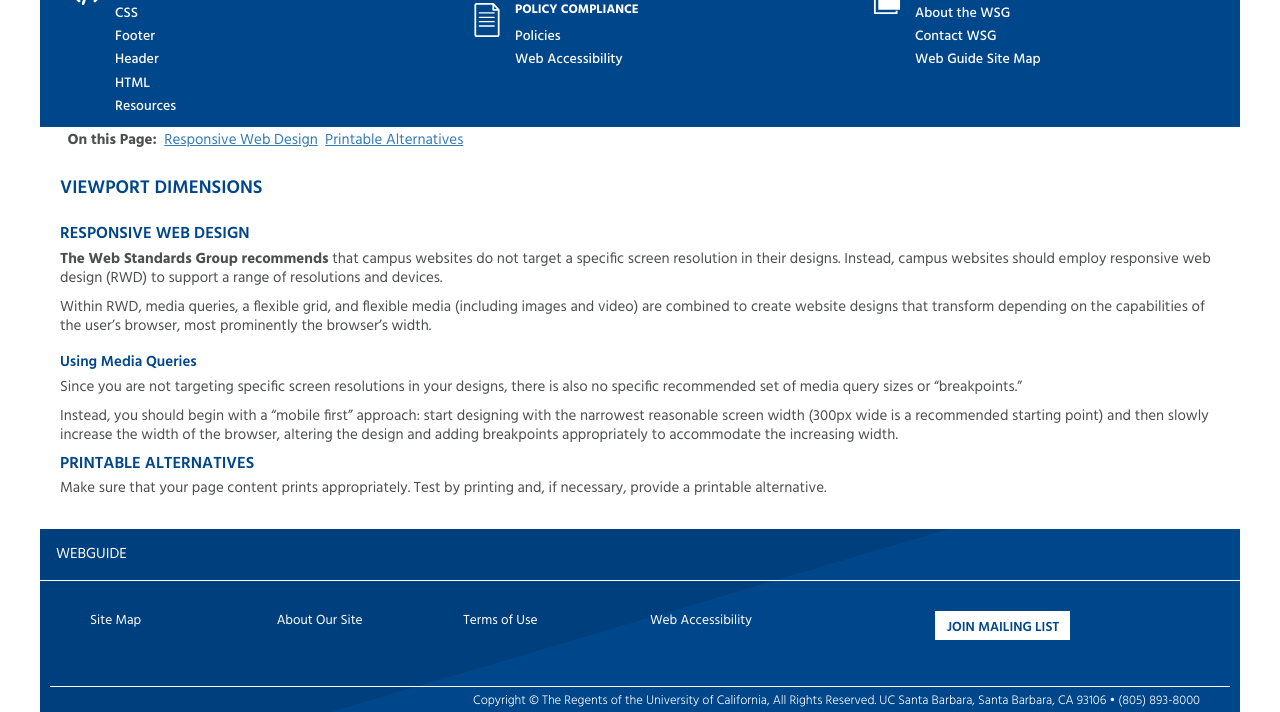
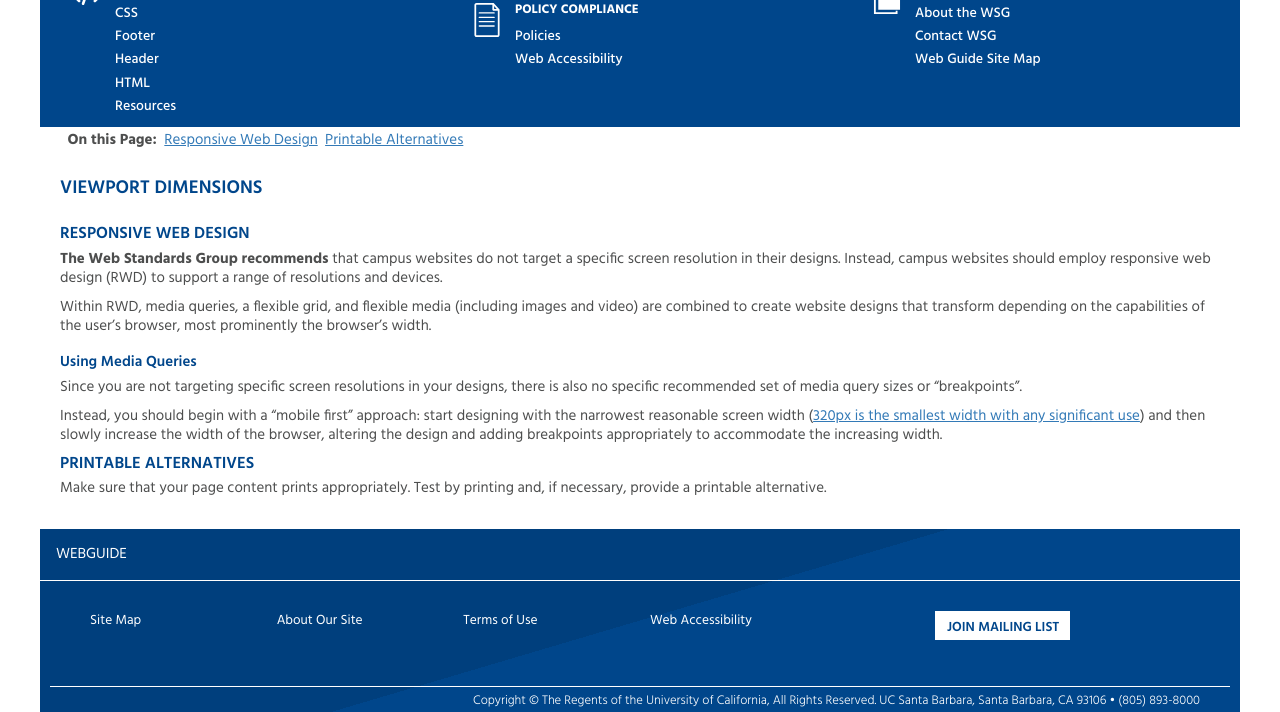
Before and after one commit to ucsb/webguide, a Jekyll site: the page built from viewport-dimensions.md, in a window 1280 px wide and 1042 px high, cut to the strip 330-1042 px from the top of the window. Built offline with Jekyll 4.4.1, drawn with Linux system fonts in a browser that asks for light colours.

Commit message:
Fixed quotes and added link

```diff
--- a/viewport-dimensions.md
+++ b/viewport-dimensions.md
@@ -20,10 +20,11 @@ user's browser, most prominently the browser's width.
 
 Since you are not targeting specific screen resolutions in your designs,
 there is also no specific recommended set of media query sizes or
-"breakpoints."
+"breakpoints".
 
 Instead, you should begin with a "mobile first" approach: start designing with the
-narrowest reasonable screen width (300px wide is a recommended starting point)
+narrowest reasonable screen width
+([320px is the smallest width with any significant use](http://gs.statcounter.com/screen-resolution-stats/mobile/worldwide))
 and then slowly increase the width of the browser, altering the design
 and adding breakpoints appropriately to accommodate the increasing width.
 
```
